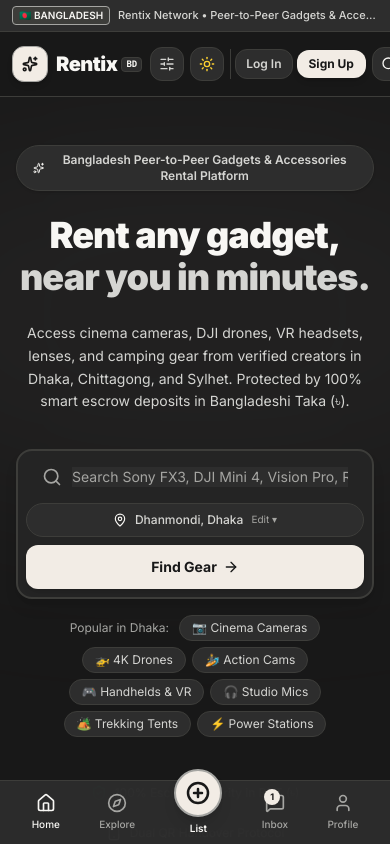
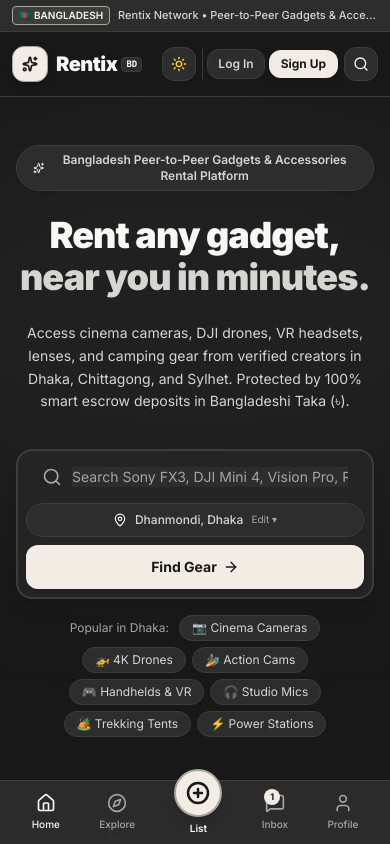
Before and after one commit to mishkattamim/rentix, a React (Vite) app: page / in a window 390 px wide. Shown: the top 844 px of the page. Built offline with nearby package versions, Linux system fonts and the light colour scheme.

Commit message:
Update Navbar component for responsive design

```diff
--- a/src/components/common/Navbar.tsx
+++ b/src/components/common/Navbar.tsx
@@ -194,17 +194,17 @@
           {/* Right Action Icons & Auth Controls */}
           <div className="flex items-center gap-1.5 sm:gap-2 shrink-0">
 
-            {/* Explore Feed Link - Icon button on mobile, full label on desktop */}
+            {/* Explore Feed Link - Desktop Only */}
             <Link
               to="/feed"
-              className={`flex items-center gap-1.5 p-2 sm:px-3 sm:py-2 text-xs sm:text-sm font-medium rounded-xl border border-[var(--border-subtle)] transition-colors ${location.pathname === '/feed'
-                ? 'text-[var(--text-primary)] bg-[var(--bg-surface)] border-[var(--border-muted)]'
-                : 'text-[var(--text-secondary)] bg-[var(--bg-surface)] hover:text-[var(--text-primary)] hover:bg-[var(--bg-card)]'
+              className={`hidden lg:flex items-center gap-1.5 px-3 py-2 text-sm font-medium rounded-lg transition-colors ${location.pathname === '/feed'
+                ? 'text-[var(--text-primary)] bg-[var(--bg-surface)] border border-[var(--border-subtle)]'
+                : 'text-[var(--text-secondary)] hover:text-[var(--text-primary)] hover:bg-[var(--bg-surface)]'
                 }`}
               title="Explore Feed"
             >
               <SlidersHorizontal className="w-4 h-4" />
-              <span className="hidden lg:inline">Explore Feed</span>
+              <span>Explore Feed</span>
             </Link>
 
             {/* List an Item CTA (Desktop Only) */}
```
